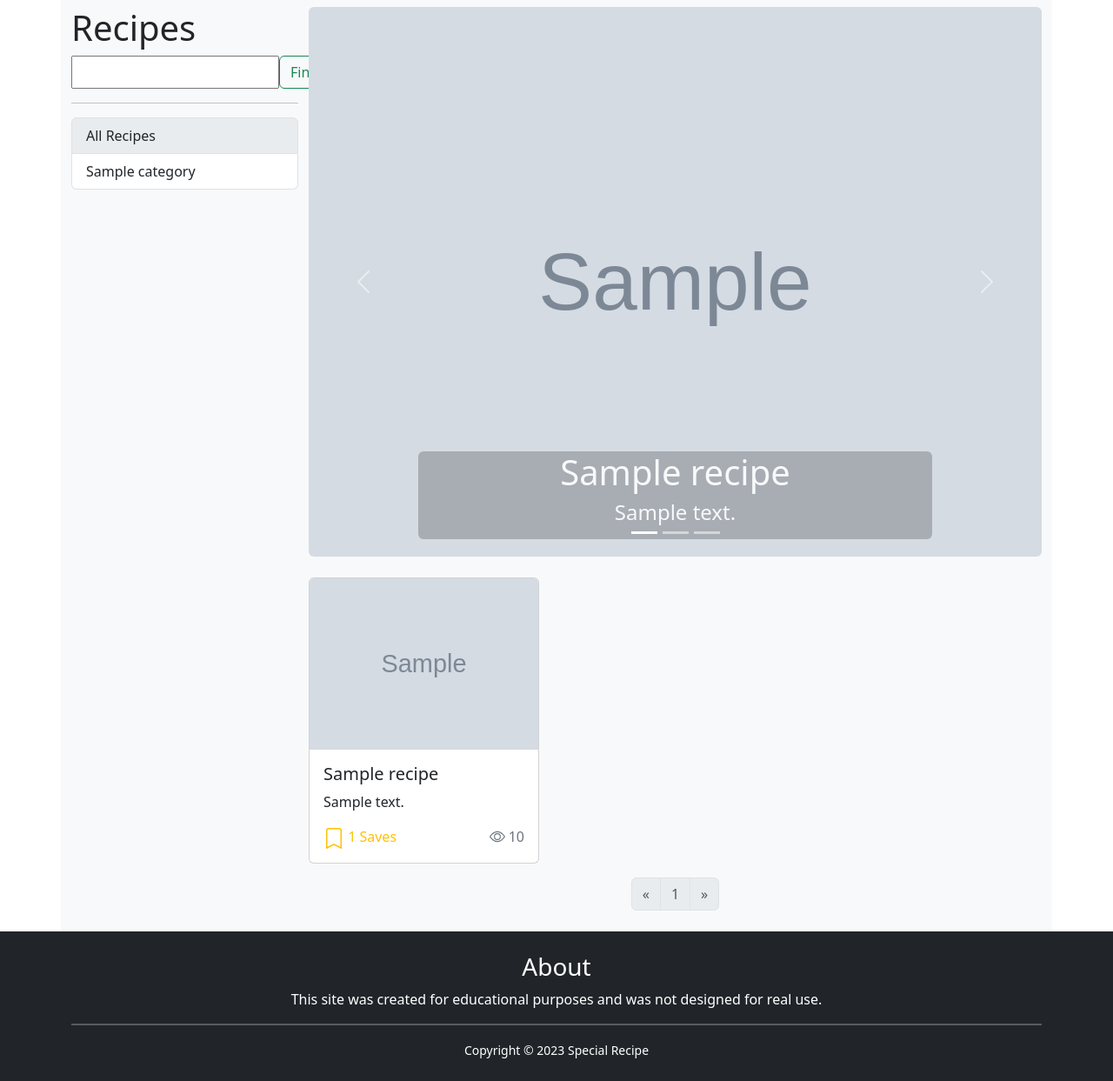
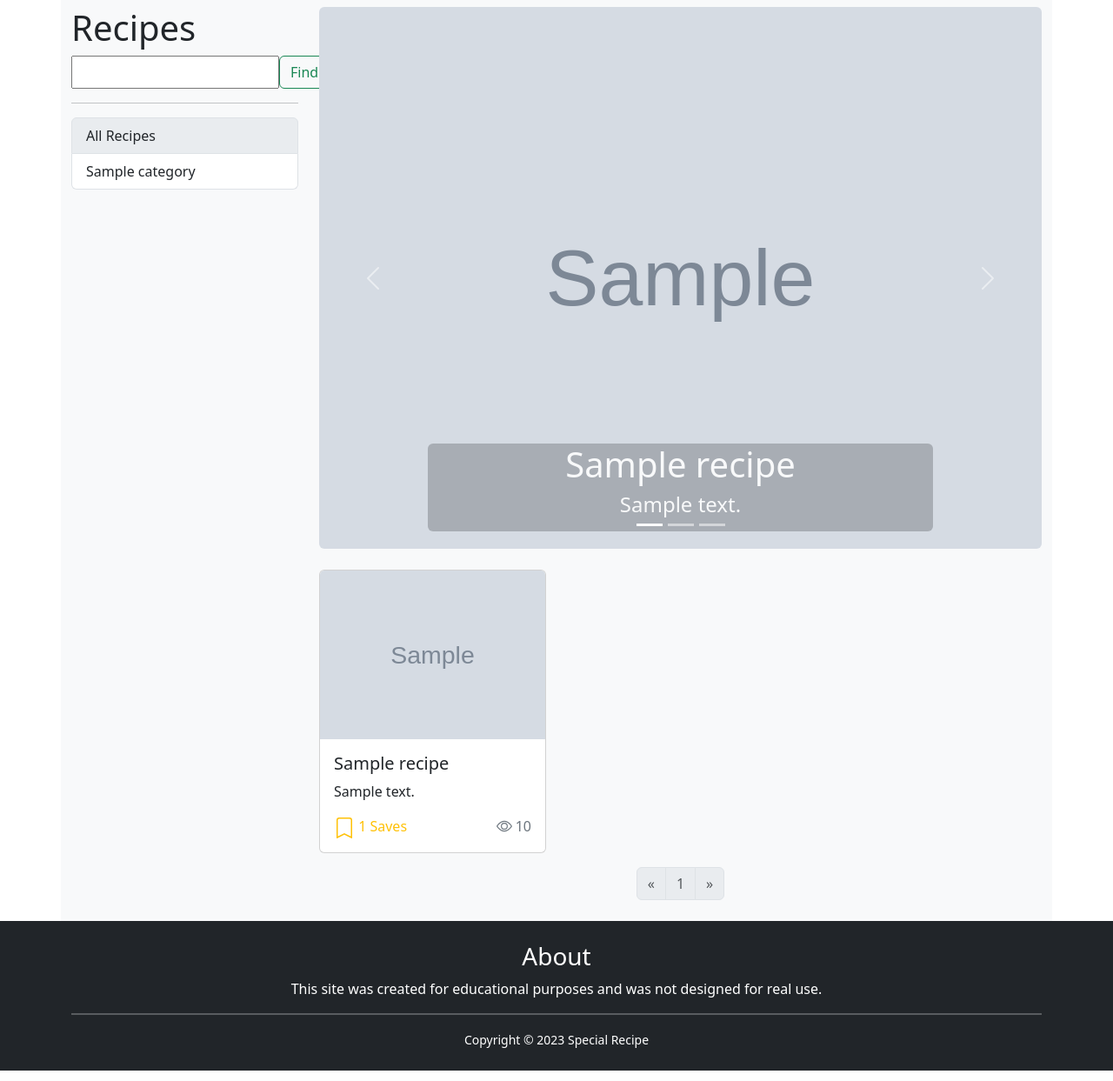
Before and after one commit to FCTL3314/SpecialRecipe, a Django app: template templates/recipe/index.html in a window 1280 px wide. Shown: the part 60-1303 px from the top of the page at 87% size. Run offline with Django 4.2, Linux system fonts and the light colour scheme; the template is opened without the code that fills it: most values are stand-ins (such as "Sample title", 1, 10 or a date in 2020); grey boxes marked "Sample" are stand-in pictures; form fields are guessed from the names that the template uses.

Commit message:
column padding fix

```diff
--- a/templates/recipe/index.html
+++ b/templates/recipe/index.html
@@ -29,7 +29,7 @@
           {% endfor %}
         </div>
       </div>
-      <div class="col-lg-9 my-2 ps-0">
+      <div class="col-lg-9 my-2">
         <div id="carouselExampleIndicators" class="carousel slide" data-bs-ride="carousel" data-pause="hover">
           <div class="carousel-indicators">
             <button type="button" data-bs-target="#carouselExampleIndicators" data-bs-slide-to="0" class="active"
```
